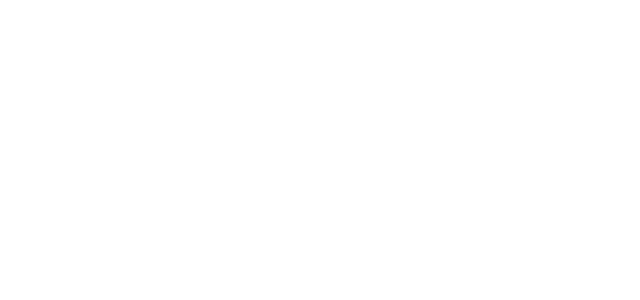
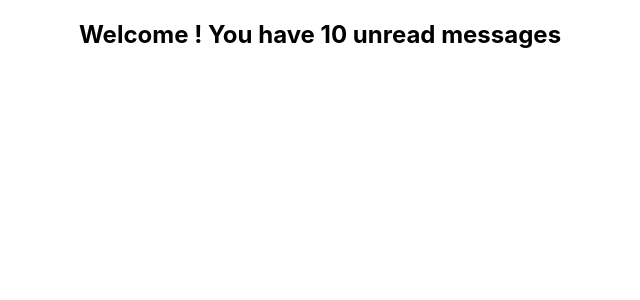
Before and after one commit to GaisericDev/react-typescript, a React (Create React App) app: page / in a window 1280 px wide. Shown: the top 300 px of the page, without its empty margins (320-960 px from the left). Built offline with nearby package versions, Linux system fonts and the light colour scheme.

Commit message:
add greeting component with props

```diff
--- a/src/App.tsx
+++ b/src/App.tsx
@@ -1,8 +1,9 @@
 import './App.css';
-
+import { Greet } from './components/Greet';
 function App() {
   return (
     <div className="App">
+      <Greet></Greet>
     </div>
   );
 }
--- /dev/null
+++ b/src/components/Greet.tsx
@@ -0,0 +1,11 @@
+type GreetProps = {
+    name:string;
+}
+
+export const Greet = (props:GreetProps) => {
+    return(
+        <div>
+            <h2>Welcome {props.name}! You have 10 unread messages</h2>
+        </div>
+    );
+}
```
